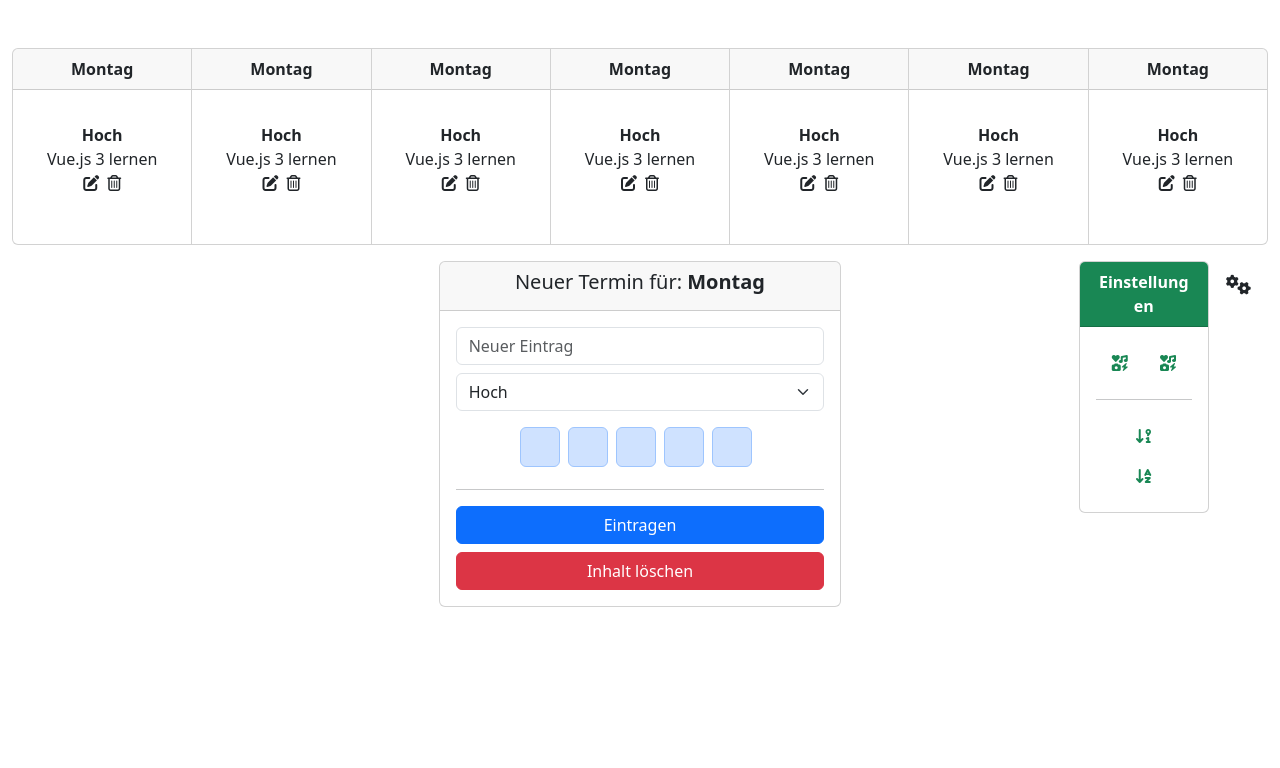
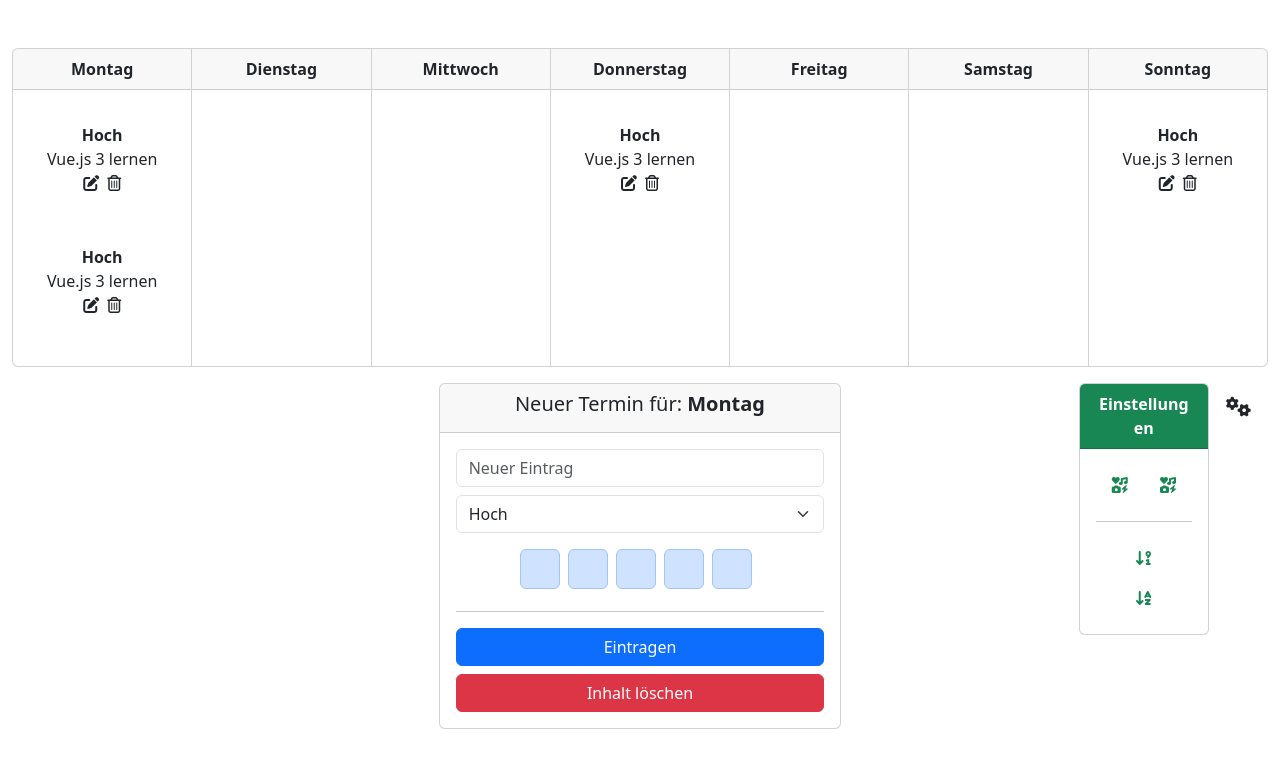
Before and after one commit to fuchsily/terminkalender, a Vue app: page / in a window 1280 px wide. Shown: the top 768 px of the page. Built offline with nearby package versions, Linux system fonts and the light colour scheme.

Commit message:
added store

```diff
--- a/src/components/CalendarDay.vue
+++ b/src/components/CalendarDay.vue
@@ -1,10 +1,10 @@
 <template>
     <div class="card">
         <div class="card-header text-center" role="button">
-        <strong>Montag</strong>
+        <strong>{{ day.fullName }}</strong>
         </div>
         <div class="card-body">
-        <CalendarEvent></CalendarEvent>
+        <CalendarEvent v-for="event in day.events" :key="event.title" :event="event"></CalendarEvent>
         </div>
     </div>
 </template>
@@ -15,6 +15,35 @@ export default {
     name: "CalendarDay",
     components: {
         CalendarEvent,
+    },
+
+    // Arrayschreibweise: nicht zu empfehlen
+    // props: ["day"],
+
+    //Objektschreibweise
+    props: {
+        //mögliche Typen: String, Number, Boolean, Array, Object, Function
+        // mehrere Typen mit Arrayschreibweise [String, Number] möglich
+        day: {
+            type: Object,
+            required: true,
+
+            // default: bei primitiven Datentypen z.b. default:100, bei nicht-primitiven Typen braucht man function
+            // dafault und validator sorgen für Warnmeldungen, wenn etwas nicht passt
+            default: function () {
+                return {
+                    id: -1,
+                    fullName: "Fehlender Wochentag",
+                    events: [],
+                };
+            },
+            validator: function(value) {
+                if (Object.keys(value).includes("id")) {
+                    return true;
+                }
+
+            },
+        },
     }
 }
 </script>
--- a/src/components/CalendarEvent.vue
+++ b/src/components/CalendarEvent.vue
@@ -17,8 +17,12 @@
 
 <script>
 export default {
-    name: "CalendarEvent"
-}
+    name: "CalendarEvent",
+    props: {
+        event: Object,
+    },
+};
+
 </script>
 
 <style scoped>
--- a/src/components/CalendarWeek.vue
+++ b/src/components/CalendarWeek.vue
@@ -2,7 +2,7 @@
     <div id="calender-week">
         <div class="card-group">
         <!-- Anfang: Template für die Calendar-Day-Component -->
-        <CalendarDay v-for="i in 7" :key="i"></CalendarDay>
+        <CalendarDay v-for="day in calendarWeekData" :key="day.id" :day="day"></CalendarDay>
         <!-- Ende: Template für die Calendar-Day-Component -->
         </div>
     </div>
@@ -10,10 +10,16 @@
 
 <script>
 import CalendarDay from '@/components/CalendarDay.vue';
+import Store from "../store";
 export default {
     name: "CalendarWeek",
     components: {
         CalendarDay,
+    },
+    data: function () {
+        return {
+            calendarWeekData: Store.state.calendarWeekData,
+        }
     }
 }
 </script>
--- /dev/null
+++ b/src/store.js
@@ -0,0 +1,24 @@
+import { calendarWeekData} from "./seed";
+
+// reactive: Daten in das reactivity system reinnehmen
+import { reactive, readonly } from "vue";
+
+// drei JS-Objekte: state, getters und mutations
+
+const state = reactive({
+    calendarWeekData,
+});
+
+const getters = {
+
+};
+
+const mutations = {
+
+};
+
+export default {
+    state: readonly (state), // readonly sorgt dafür, dass Daten nur gelesen aber nicht geändert werden können
+    getters,
+    mutations,
+}
```
